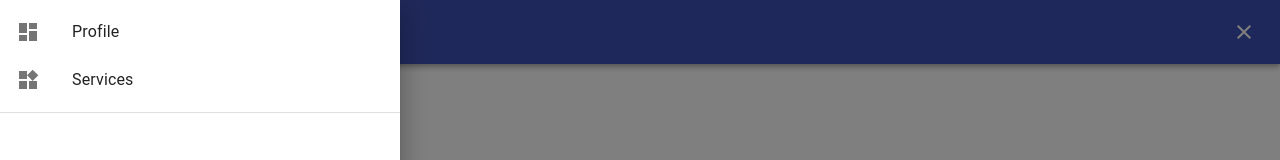
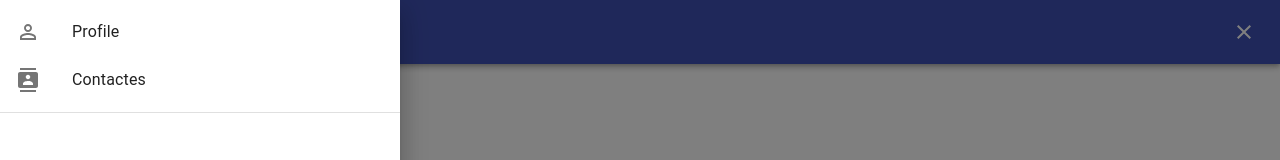
Before and after one commit to PixDay/League-of-Merline, a React (Create React App) app in the folder Web/league-of-merline/: page /profile in a window 1280 px wide. Both pictures are taken after a click on the button "menu". Shown: the top 160 px of the page. Built offline with nearby package versions, Linux system fonts and the light colour scheme.

Commit message:
[MODIFIED] - changing the name of widgets into contact since the idea changed a bit and the icon in the sidebar

```diff
--- a/Web/league-of-merline/src/component/navbar/sidebar.tsx
+++ b/Web/league-of-merline/src/component/navbar/sidebar.tsx
@@ -9,8 +9,8 @@ import ListItemIcon from '@material-ui/core/ListItemIcon';
 import ListItemText from '@material-ui/core/ListItemText';
 import IconButton from '@material-ui/core/IconButton';
 import MenuIcon from '@material-ui/icons/Menu';
-import DashboardIcon from '@material-ui/icons/Dashboard';
-import WidgetsIcon from '@material-ui/icons/Widgets';
+import PermIdentityIcon from '@material-ui/icons/PermIdentity';
+import ContactsIcon from '@material-ui/icons/Contacts';
 
 const useStyles = makeStyles({
   list: {
@@ -53,8 +53,8 @@ export default function TemporaryDrawer() {
       onKeyDown={toggleDrawer(anchor, false)}
     >
       <List>
-        {[{text: 'Profile', icon: <DashboardIcon />, path: 'profile'},
-          {text: 'Services', icon: <WidgetsIcon />, path: 'widgets'}].map((object, index) => (
+        {[{text: 'Profile', icon: <PermIdentityIcon />, path: 'profile'},
+          {text: 'Contactes', icon: <ContactsIcon />, path: 'contacts'}].map((object, index) => (
             <ListItem button component="a" key={object.text} href={object.path}>
               <ListItemIcon>{object.icon}</ListItemIcon>
               <ListItemText primary={object.text} />
--- a/Web/league-of-merline/src/index.tsx
+++ b/Web/league-of-merline/src/index.tsx
@@ -6,14 +6,14 @@ import { BrowserRouter as Router, Route } from "react-router-dom";
 import SignIn from './component/sign-in/sign-in';
 import SignUp from './component/sign-up/sign-up';
 import Profile from './component/profile/profile';
-import Widget from './component/widgets/widgets';
+import Contacts from './component/widgets/widgets';
 
 ReactDOM.render(
   <Router>
       <Route exact path="/" component={SignIn} />
       <Route exact path="/sign-up" component={SignUp} />
       <Route exact path="/profile" component={Profile} />
-      <Route exact path="/widgets" component={Widget} />
+      <Route exact path="/contacts" component={Contacts} />
     </Router>,
   document.getElementById('root')
 );
```
